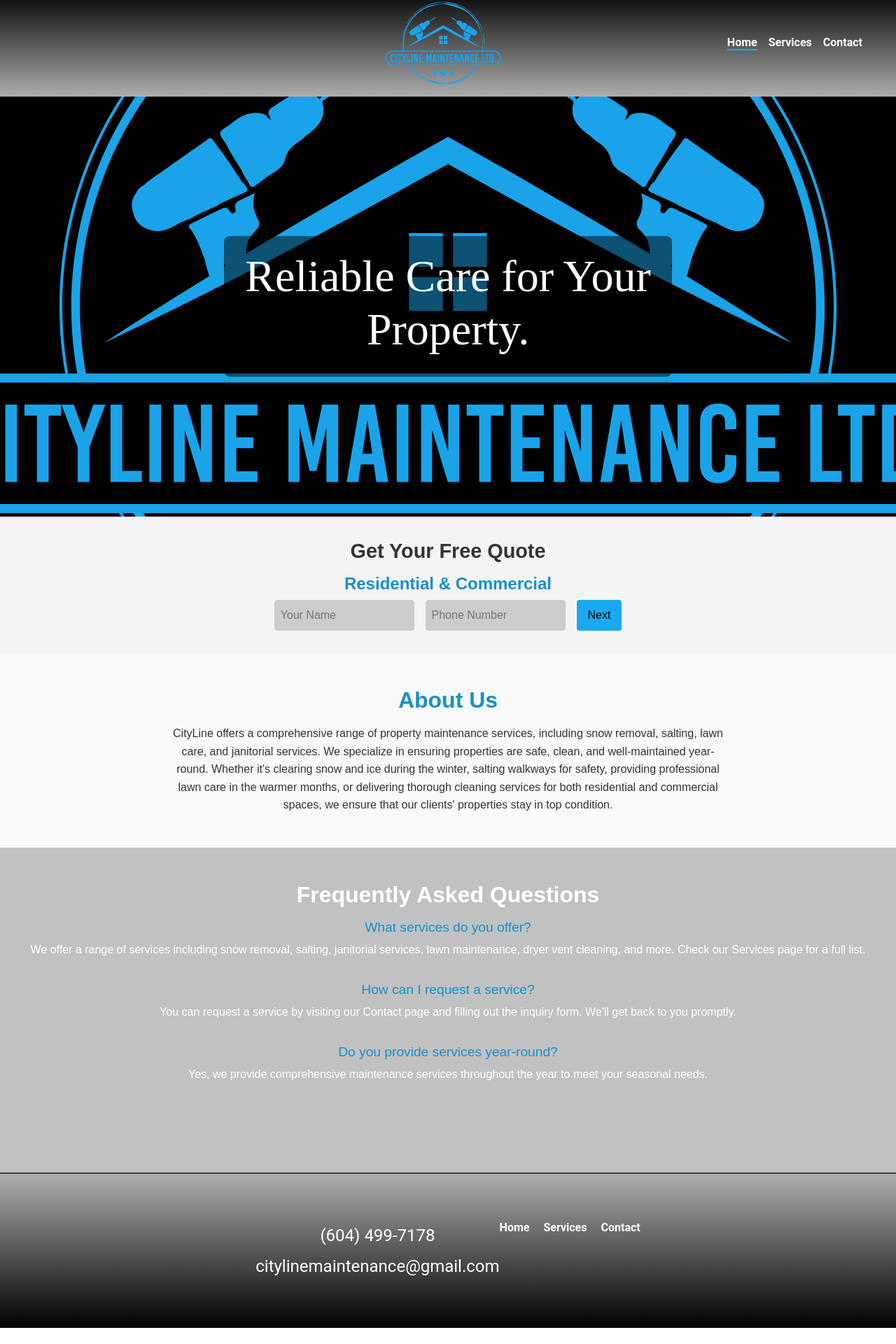
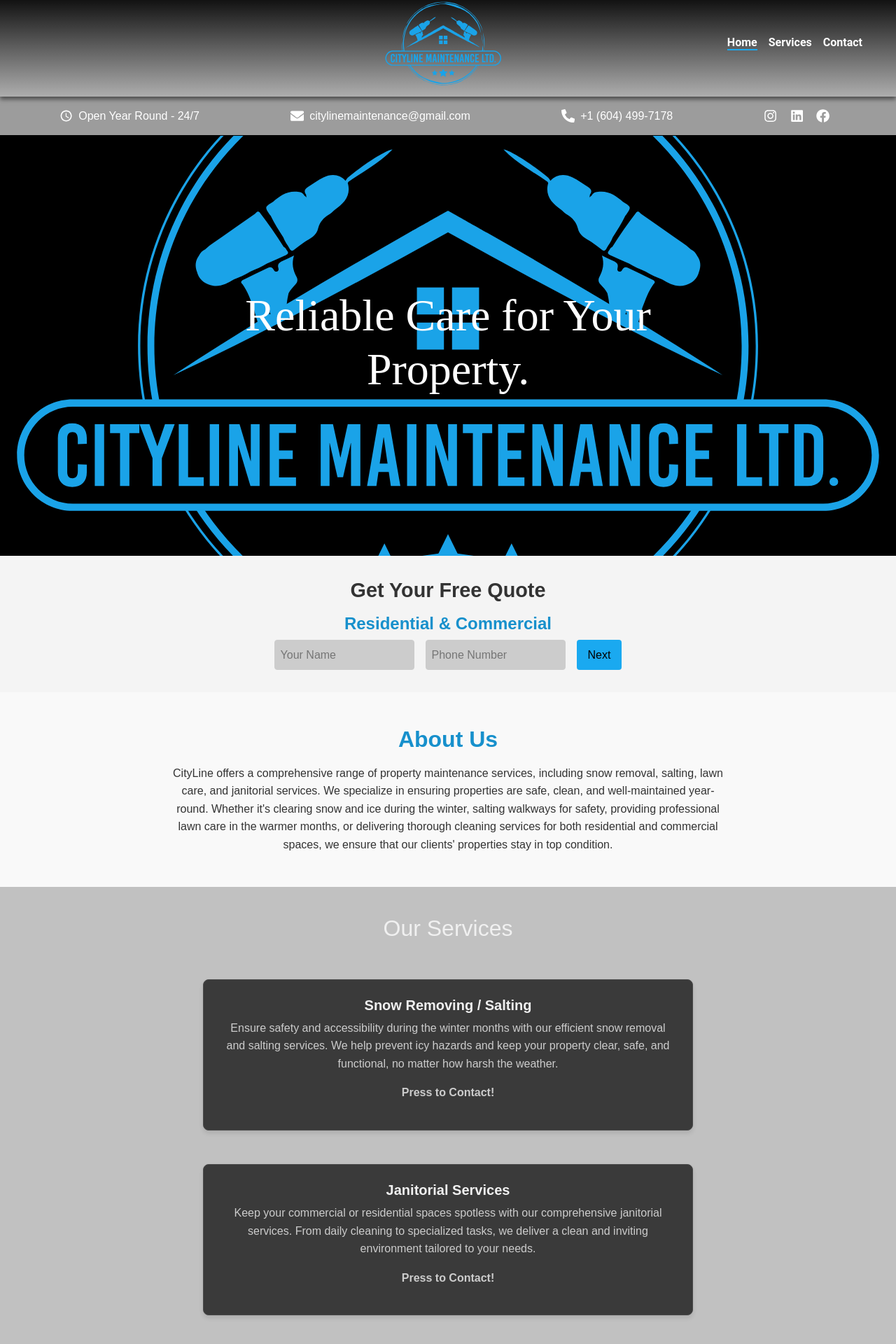
Before and after one commit to baltazar-j/cityline-maintenance, a React (Vite) app: page / in a window 1280 px wide. Shown: the part 16-1936 px from the top of the page at 70% size. Before the commit the page ends 1913 px from the top, so only its background shows below. Built offline with nearby package versions, Linux system fonts and the light colour scheme; a web font is replaced by a local one.

Commit message:
Added contact bar. Modified home page

```diff
--- a/index.html
+++ b/index.html
@@ -2,7 +2,7 @@
 <html lang="en">
   <head>
     <meta charset="UTF-8" />
-    <link rel="icon" type="image/svg+xml" href="./public/CityLine-Maintenance-Main.svg" />
+    <link rel="icon" type="image/svg+xml" href="/CityLine-Maintenance-Main.svg" />
     <meta name="viewport" content="width=device-width, initial-scale=1.0" />
     <title>CityLine Maintenance LTD</title>
   </head>
--- /dev/null
+++ b/src/components/ContactBar.css
@@ -0,0 +1,51 @@
+/* Contact Bar Styling */
+.contact-bar {
+    display: flex;
+    flex-wrap: wrap; /* Stack items on smaller screens */
+    justify-content: space-around;
+    align-items: center;
+    background-color: #65656567; /* Light background color */
+    padding: 10px 20px;
+    font-size: 1rem;
+    color: #ffffff;
+    border-bottom: 1px solid #000000; /* Optional separator */
+  }
+
+  .contact-item {
+    display: flex;
+    align-items: center;
+    gap: 8px; /* Space between icon and text */
+  }
+
+  .social-icons .contact-icon {
+    margin-right: 10px; /* Space between social icons */
+    cursor: pointer;
+  }
+
+  .contact-icon {
+    font-size: 1.2rem;
+    color: var(--logo-blue-hover); /* Match your color theme */
+  }
+
+  .contact-bar span {
+    font-size: 1rem; /* Adjust text size */
+  }
+
+  @media (max-width: 768px) {
+    .contact-bar {
+      flex-direction: column; /* Stack items vertically */
+      text-align: center;
+    }
+    .contact-bar span {
+        font-size: 1.5rem; /* Adjust text size */
+      }
+
+    .contact-icon {
+    font-size: 1.5rem;
+    color: var(--logo-blue-hover); /* Match your color theme */
+    }
+
+    .contact-item {
+      margin: 5px 0; /* Space between stacked items */
+    }
+  }
--- /dev/null
+++ b/src/components/ContactBar.jsx
@@ -0,0 +1,30 @@
+import { FaPhoneAlt, FaInstagram, FaLinkedin, FaFacebook, FaEnvelope } from 'react-icons/fa';
+import { MdAccessTime } from 'react-icons/md'; // Import 24/7 icon.
+import "./ContactBar.css"
+// import "../components/ServiceCard.css";
+
+const ContactBar = () => {
+  return (
+    <div className="contact-bar">
+      <div className="contact-item">
+        <MdAccessTime className="contact-icon" />
+        <span>Open Year Round - 24/7</span>
+      </div>
+      <div className="contact-item">
+        <FaEnvelope className="contact-icon" />
+        <span>citylinemaintenance@gmail.com</span>
+      </div>
+      <div className="contact-item">
+        <FaPhoneAlt className="contact-icon" />
+        <span>+1 (604) 499-7178</span>
+      </div>
+      <div className="contact-item social-icons">
+        <FaInstagram className="contact-icon" />
+        <FaLinkedin className="contact-icon" />
+        <FaFacebook className="contact-icon" />
+      </div>
+    </div>
+  );
+};
+
+export default ContactBar;
--- a/src/components/Footer.css
+++ b/src/components/Footer.css
@@ -15,11 +15,17 @@
 .footer-content {
   display: flex;
   justify-content: space-between;
-    max-width: 1200px; /* Increase max-width to allow for more content on larger screens */
+  max-width: 800px; /* Increase max-width to allow for more content on larger screens */
   margin: 0 auto;
-    flex-wrap: wrap;  /* Allow wrapping of footer items on smaller screens */
-    padding: 0 20px;  /* Padding for content spacing */
+  flex-wrap: wrap; /* Allow wrapping of footer items on smaller screens */
+  padding: 0 20px; /* Padding for content spacing */
   justify-content: center; /* Center the footer content */
+}
+
+.contact-info {
+  flex: 1;
+  text-align: left;
+  margin-bottom: 1rem;
 }
 
 .contact-info p {
@@ -30,6 +36,9 @@
 .footer-links {
   display: flex;
   gap: 20px;
+  flex: 1;
+  justify-content: center;
+  flex-wrap: wrap; /* Wrap links for smaller screens */
 }
 
 .footer-links a {
@@ -42,18 +51,68 @@
   text-decoration: underline;
 }
 
+.footer-logo {
+  flex: 1;
+  display: flex;
+  justify-content: center;
+  align-items: center;
+}
+
+.footer-logo img {
+  max-width: 150px;
+  height: auto;
+}
+
+/* Contact bar icons */
+.contact-item {
+  display: flex;
+  align-items: center;
+  gap: 8px;
+  margin: 5px 0;
+}
+
+.contact-icon {
+  font-size: 1.2rem;
+  color: white;
+}
+
+.social-icons .contact-icon {
+  margin-right: 10px;
+  cursor: pointer;
+}
+
+.contact-icon:hover {
+  color: var(--logo-blue); /* Optional hover color */
+  transform: scale(1.1); /* Slight zoom effect */
+  transition: color 0.3s, transform 0.3s;
+}
+
 /* Mobile responsiveness */
 @media (max-width: 768px) {
   .footer-content {
-      flex-direction: column;  /* Stack footer items vertically on smaller screens */
+    flex-direction: column; /* Stack footer items vertically on smaller screens */
     align-items: center;
   }
 
   .footer-links {
+    margin-top: 5px;
     justify-content: center; /* Center the footer links */
   }
 
   .footer-links a {
-      margin: 5px 0; /* Add spacing between links */
+    margin-top: 1rem; /* Add spacing between links */
+  }
+
+  .footer-logo {
+    order: 3; /* Move logo to the bottom */
+    margin-bottom: 1rem;
+  }
+
+  .footer-logo img{
+    max-width: 300px;
+  }
+
+  .contact-info {
+    text-align: center; /* Center contact info on smaller screens */
   }
 }
--- a/src/components/Footer.jsx
+++ b/src/components/Footer.jsx
@@ -1,3 +1,5 @@
+import { FaPhoneAlt, FaInstagram, FaLinkedin, FaFacebook, FaEnvelope } from 'react-icons/fa';
+import { MdAccessTime } from 'react-icons/md'; // Import 24/7 icon.
 import { Link } from 'react-router-dom'; // For navigation between pages
 import './Footer.css';
 
@@ -5,14 +7,37 @@
   return (
     <footer className="footer">
       <div className="footer-content">
-        <div className="contact-info">
-            <p>(604) 499-7178</p>
-            <p>citylinemaintenance@gmail.com</p>
+        {/* Contact Info */}
+        <div className="footer-contact">
+          <div className="contact-item">
+            <MdAccessTime className="contact-icon" />
+            <span>Open Year Round - 24/7</span>
+          </div>
+          <div className="contact-item">
+            <FaEnvelope className="contact-icon" />
+            <span>citylinemaintenance@gmail.com</span>
+          </div>
+          <div className="contact-item">
+            <FaPhoneAlt className="contact-icon" />
+            <span>+1 (604) 499-7178</span>
+          </div>
+          <div className="contact-item social-icons">
+            <FaInstagram className="contact-icon" />
+            <FaLinkedin className="contact-icon" />
+            <FaFacebook className="contact-icon" />
+          </div>
         </div>
+
+        {/* Navigation Links */}
         <div className="footer-links">
-            <Link to="/">Home</Link>
-            <Link to="/services">Services</Link>
-            <Link to="/contact">Contact</Link>
+          <Link to="/">Home</Link>
+          <Link to="/services">Services</Link>
+          <Link to="/contact">Contact</Link>
+        </div>
+
+        {/* Logo */}
+        <div className="footer-logo">
+          <img src="/CLM-Footer.svg" alt="Cityline Maintenance Logo" className="footer-logo-img" />
         </div>
       </div>
     </footer>
--- a/src/components/ServiceCard.css
+++ b/src/components/ServiceCard.css
@@ -40,6 +40,7 @@
     padding-top: 2.5rem;
     text-align: center;
     font-size: 2rem;
+    color:#f0f0f0;
 }
 
 .services-container {
--- a/src/pages/Contact.css
+++ b/src/pages/Contact.css
@@ -71,6 +71,10 @@
       grid-template-columns: 1fr;
     }
 
+    .service-mobile{
+      height: 3rem;
+    }
+
     .contact-container {
       padding: 1rem;
     }
--- a/src/pages/Contact.jsx
+++ b/src/pages/Contact.jsx
@@ -78,6 +78,7 @@
     />
     <select
       name="service"
+      className="service-mobile"
       value={formData.service}
       onChange={handleChange}
       required
--- a/src/pages/Home.css
+++ b/src/pages/Home.css
@@ -27,7 +27,8 @@
     transform: translate(-50%, -50%);
     text-align: center;
     color: white;
-    background: rgba(0, 0, 0, 0.5); /* Optional background overlay */
+    /* Optional background overlay */
+    background: rgba(0, 0, 0, 0.0);
     padding: 20px;
     border-radius: 8px;
   }
@@ -132,8 +133,11 @@
   }
   @media (max-width: 768px) {
     .hero {
-      height: 60vh; /* Adjust height for mobile */
+      height: 45vh; /* Adjust height for mobile */
       background-size: cover; /* Ensure proper scaling */
+    }
+    .hero-image{
+      object-fit: fill;
     }
 
     .hero-overlay {
--- a/src/pages/Home.jsx
+++ b/src/pages/Home.jsx
@@ -1,5 +1,10 @@
 import { useNavigate } from "react-router-dom";
 import "./Home.css";
+import ServiceCard from "../components/ServiceCard";
+import "../components/ServiceCard.css";
+import Contact from "./Contact";
+import ContactBar from "../components/ContactBar";
+
 
 function Home() {
   const navigate = useNavigate(); // Initialize useNavigate
@@ -9,13 +14,28 @@
     event.preventDefault(); // Prevent the default form submission behavior
     navigate("/contact"); // Redirect to the contact page
   };
+  const handleCardClick = () => {
+    navigate("/contact");  // Navigate to the contact page when a card is clicked
+  };
+
+  const services = [
+    { title: "Snow Removing / Salting", description: "Ensure safety and accessibility during the winter months with our efficient snow removal and salting services. We help prevent icy hazards and keep your property clear, safe, and functional, no matter how harsh the weather." },
+    { title: "Janitorial Services", description: "Keep your commercial or residential spaces spotless with our comprehensive janitorial services. From daily cleaning to specialized tasks, we deliver a clean and inviting environment tailored to your needs." },
+    { title: "Lawn Maintenance", description: "Maintain a lush, healthy, and well-manicured lawn with our professional lawn care services. From mowing and edging to fertilization and seasonal cleanup, we help your outdoor spaces thrive year-round." },
+    { title: "Dryer Vent Cleaning", description: "Enhance safety and efficiency with our dryer vent cleaning services. We remove lint buildup and blockages, reducing the risk of fires and ensuring optimal appliance performance." },
+    { title: "Property Maintenance", description: "Protect your investment with our reliable property maintenance services. Whether it's routine upkeep or addressing specific concerns, we ensure your property stays in top condition." },
+    { title: "Other Services", description: "Looking for something not listed? We offer a variety of additional services tailored to meet your unique needs. Contact us today to discuss your requirements, and we'll be happy to assist!" },
+    { title: "Service Areas", description: "Our services extend throughout the region, encompassing Vancouver, Richmond, Burnaby, North Vancouver, West Vancouver, Delta, Tsawwassen, and Surrey."}
+  ];
 
   return (
     <div className="home-container">
+      {/* Contact Bar for Mobile */}
+        <ContactBar />
       {/* Hero Section */}
       <div className="hero">
         <img
-          src="/CityLine-Maintenance-Main.svg" // Replace with your hero image path
+          src="/CLM-Nav.svg" // Replace with your hero image path
           alt="Hero"
           className="hero-image"
         />
@@ -63,6 +83,20 @@
         </p>
       </section>
 
+      {/* Services Section for Home */}
+      <section className="our-services">
+        <h2 className="services-heading">Our Services</h2>
+        <div className="services-container" onClick={handleCardClick}>
+          {services.map((service, index) => (
+            <ServiceCard
+              key={index}
+              title={service.title}
+              description={service.description}
+            />
+          ))}
+        </div>
+      </section>
+
       {/* FAQ Section */}
       <section className="faq">
         <h2><strong>Frequently Asked Questions</strong></h2>
@@ -89,6 +123,11 @@
           </p>
         </div>
       </section>
+      {/* Contact Card Section */}
+      <section className="contact-section">
+        <Contact />
+      </section>
+
     </div>
   );
 }
```
Also changed, not shown: public/CLM-Footer.svg (added). Lines whose indentation alone changed are shown as unchanged.
